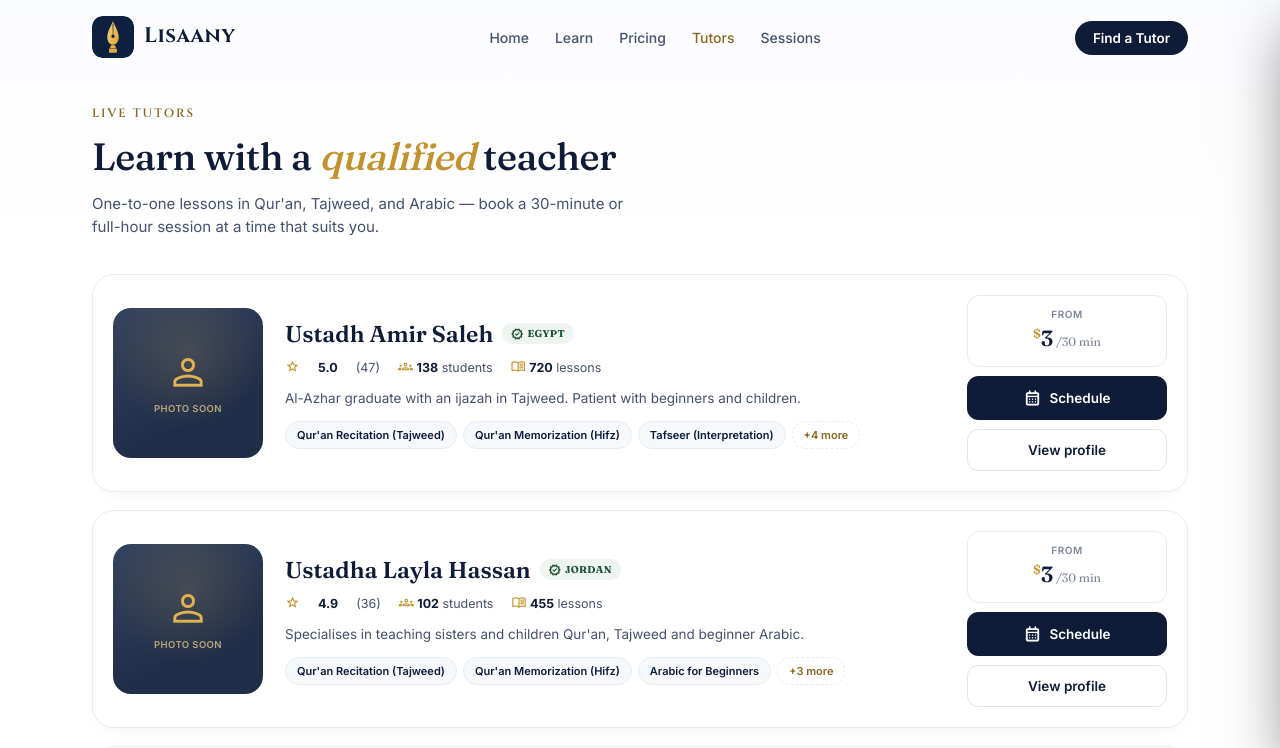
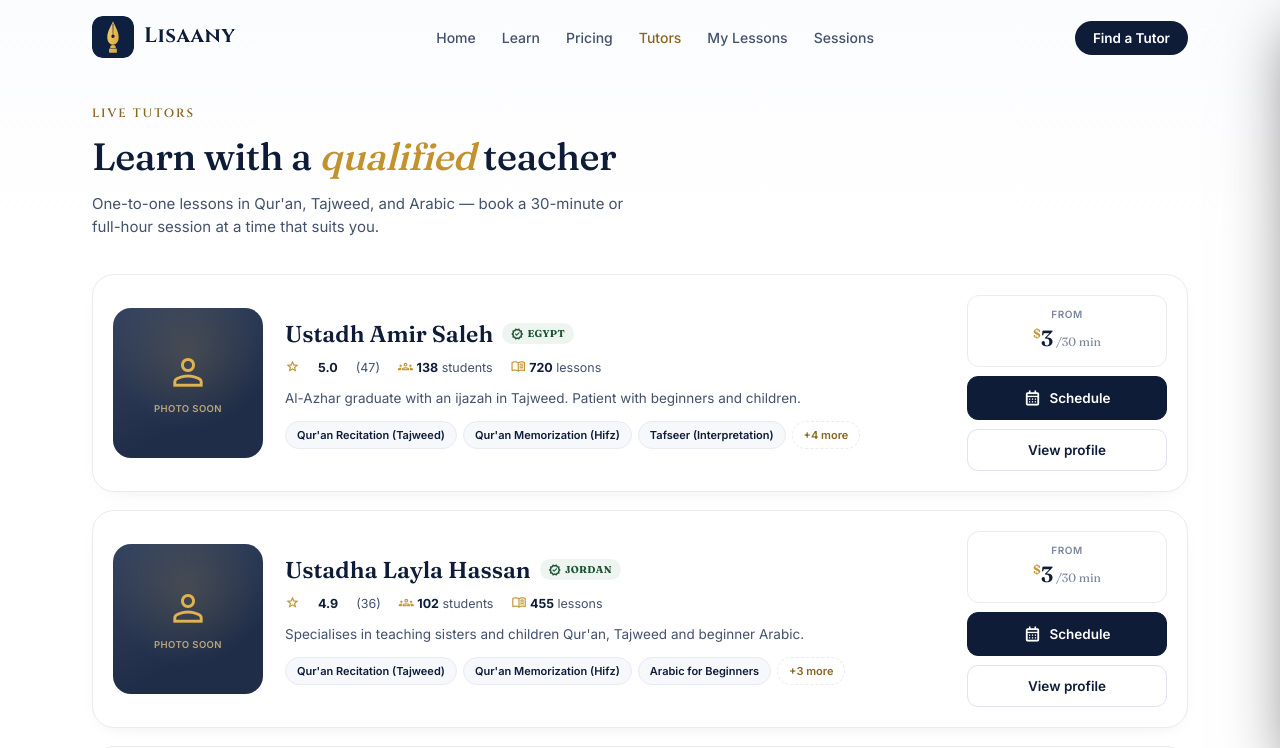
Before and after one commit to kawaleh7/Lisaany, a website: page tutors.html in a window 1280 px wide. Shown: the top 748 px of the page. Drawn offline with nearby package versions, Linux system fonts and the light colour scheme.

Commit message:
Update tutors.html

```diff
--- a/tutors.html
+++ b/tutors.html
@@ -242,6 +242,7 @@ a{color:inherit;text-decoration:none;}
     <a href="arabic_platform.html" class="lis-link">Learn</a>
     <a href="pricing.html" class="lis-link">Pricing</a>
     <a href="#list" class="lis-link active" onclick="go('list')">Tutors</a>
+    <a href="my-lessons.html" class="lis-link">My Lessons</a>
     <a href="sessions.html" class="lis-link">Sessions</a>
   </div>
   <div class="lis-actions"><a href="#list" class="nav-cta" onclick="go('list')">Find a Tutor</a></div>
```
